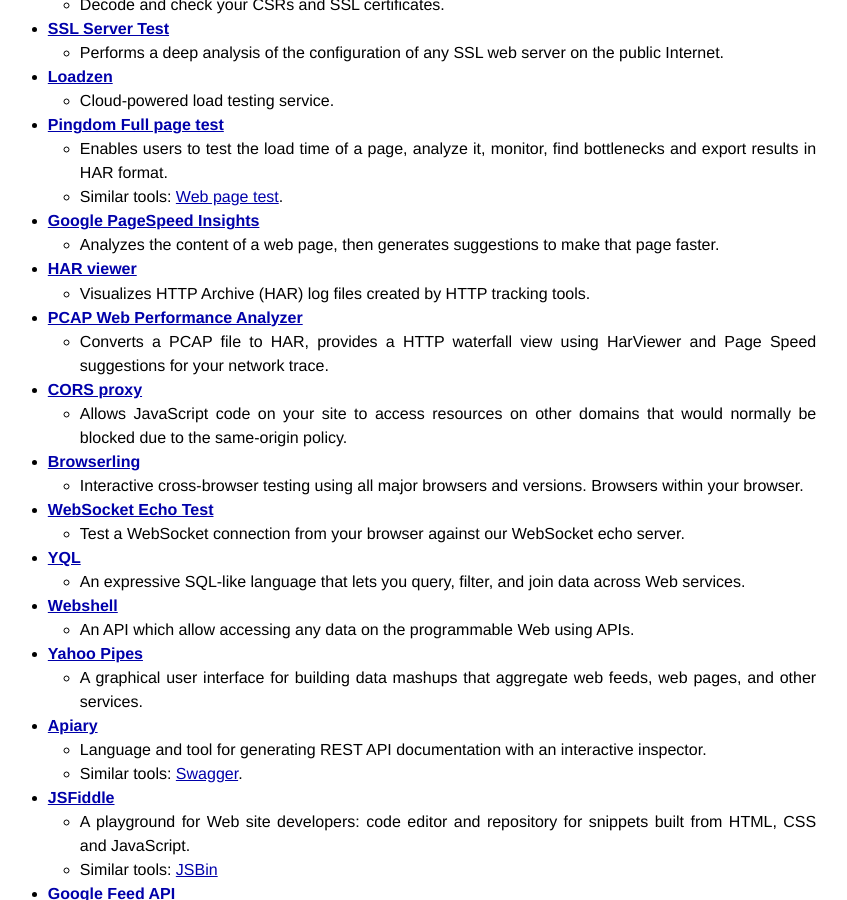
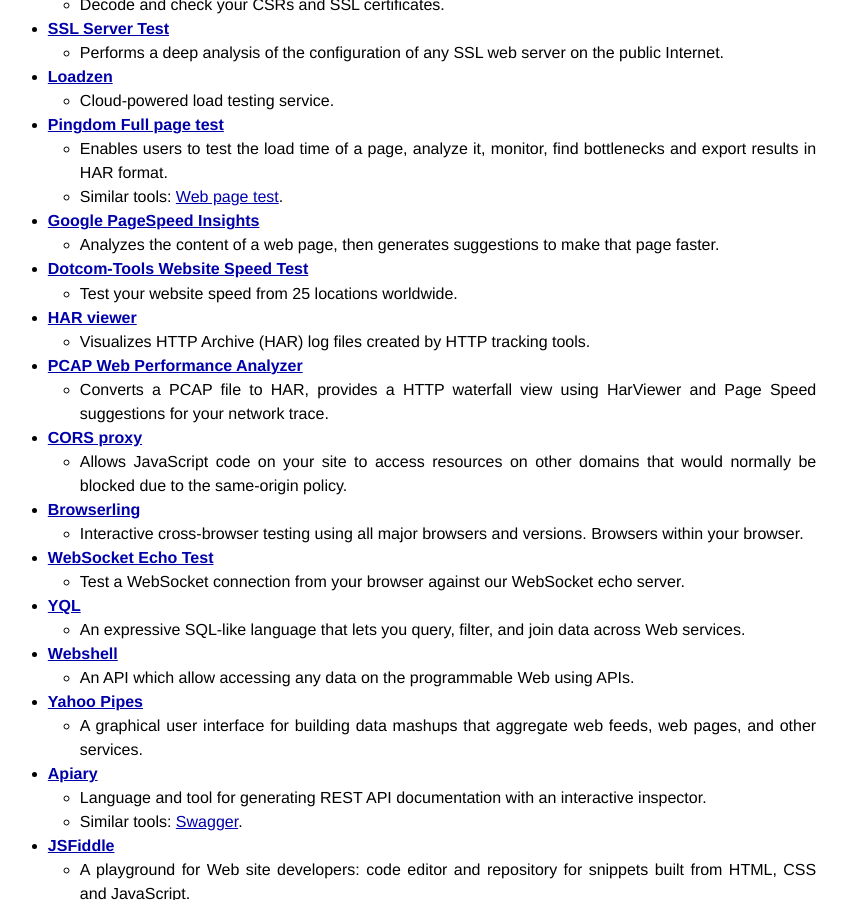
Before and after one commit to izuzak/izuzak.github.com, a Jekyll site: the page built from _posts/2012-11-18-the-web-engineers-online-toolbox.markdown, in a window 1280 px wide and 900 px high, scrolled down 2184 px. Shown: the whole window, without its empty margins (224-1071 px from the left). Built offline with Jekyll 4.4.1, drawn with Linux system fonts in a browser that asks for light colours; Markdown is read by kramdown in place of the engine named in the settings; comment, search, counter and statistics services are not loaded.

Commit message:
Update 2012-11-18-the-web-engineers-online-toolbox.markdown
Added a Dotcom-Tools website speed test.

```diff
--- a/_posts/2012-11-18-the-web-engineers-online-toolbox.markdown
+++ b/_posts/2012-11-18-the-web-engineers-online-toolbox.markdown
@@ -86,6 +86,8 @@
   * Similar tools: [Web page test](http://www.webpagetest.org/).
 * **[Google PageSpeed Insights](https://developers.google.com/speed/pagespeed/insights)**
   * Analyzes the content of a web page, then generates suggestions to make that page faster.
+* **[Dotcom-Tools Website Speed Test](https://www.dotcom-tools.com/website-speed-test.aspx)**
+  * Test your website speed from 25 locations worldwide.
 * **[HAR viewer](http://www.softwareishard.com/har/viewer/)**
   * Visualizes HTTP Archive (HAR) log files created by HTTP tracking tools.
 * **[PCAP Web Performance Analyzer](http://pcapperf.appspot.com/)**
```
